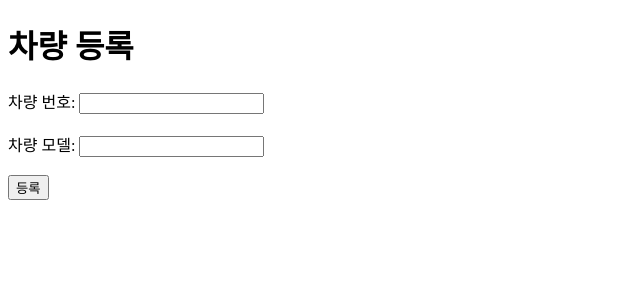
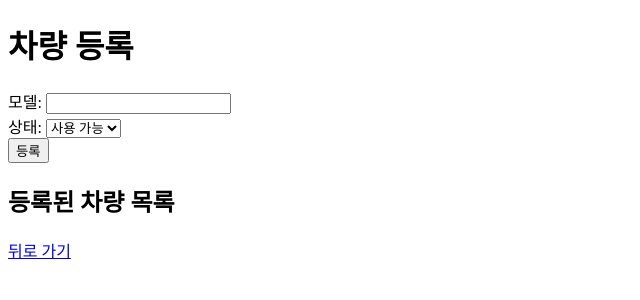
Before and after one commit to mongshot/jbclaim, a Flask app: page /register_car in a window 1280 px wide. Shown: the top 300 px of the page, without its empty margins (0-640 px from the left). Run offline with Flask 3, Linux system fonts and the light colour scheme.

Commit message:
Update register_car.html

```diff
--- a/templates/register_car.html
+++ b/templates/register_car.html
@@ -1,4 +1,4 @@
-<!-- templates/register_car.html -->
+<!-- register_car.html -->
 <!DOCTYPE html>
 <html>
 <head>
@@ -6,14 +6,33 @@
 </head>
 <body>
     <h1>차량 등록</h1>
+
+    <!-- 등록 폼 -->
     <form method="POST">
-        <label for="car_id">차량 번호:</label>
-        <input type="text" id="car_id" name="car_id" required><br><br>
-
-        <label for="car_model">차량 모델:</label>
-        <input type="text" id="car_model" name="car_model" required><br><br>
-
+        <label for="car_name">모델:</label>
+        <input type="text" id="car_name" name="car_name" required>
+        <br>
+        <label for="car_available">상태:</label>
+        <select id="car_available" name="car_available">
+            <option value="사용 가능">사용 가능</option>
+            <option value="사용 중">사용 중</option>
+        </select>
+        <br>
         <input type="submit" value="등록">
     </form>
+
+    <!-- 등록된 차량 목록 -->
+    <h2>등록된 차량 목록</h2>
+    <ul>
+        {% for car in cars %}
+            <li>
+                모델: {{ car.name }},
+                상태: {{ car.available }}
+                <a href="{{ url_for('edit_car', car_id=car.id) }}">수정</a>
+            </li>
+        {% endfor %}
+    </ul>
+
+    <a href="{{ url_for('admin') }}">뒤로 가기</a>
 </body>
 </html>
```
